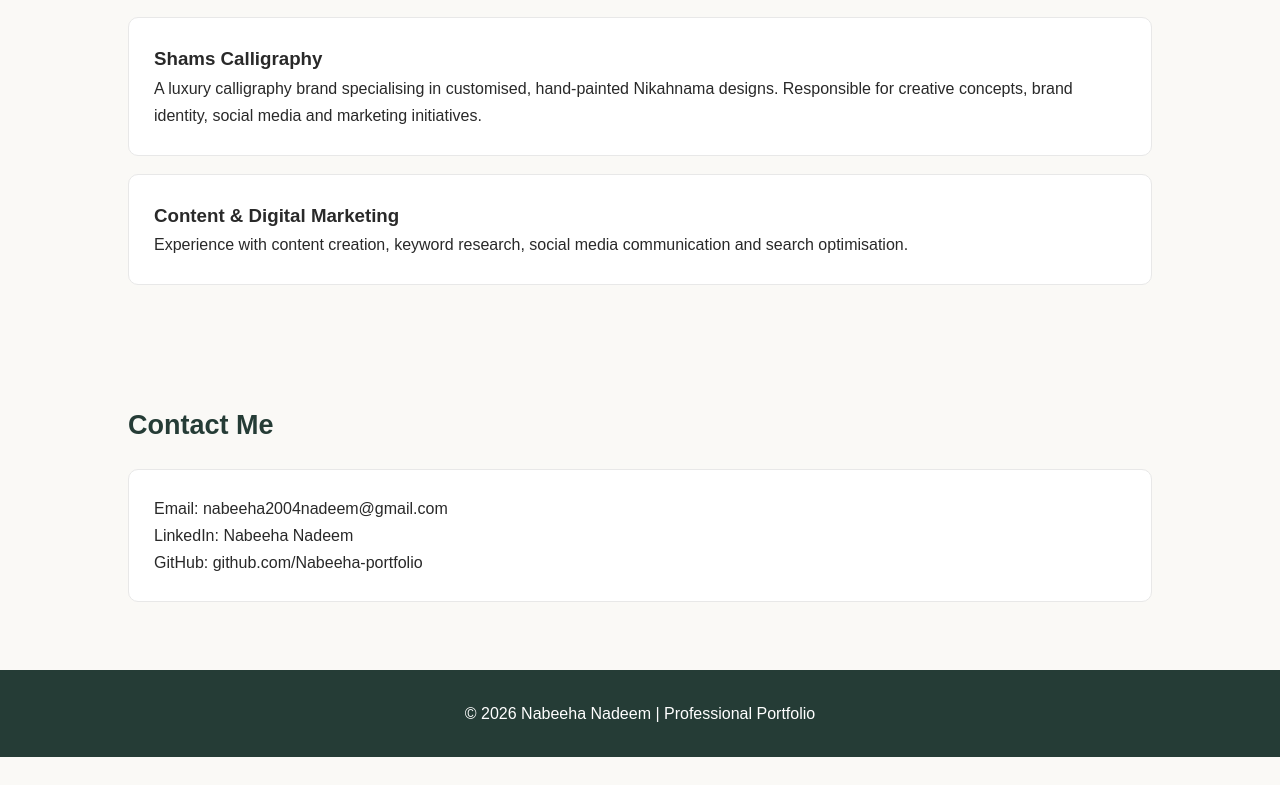
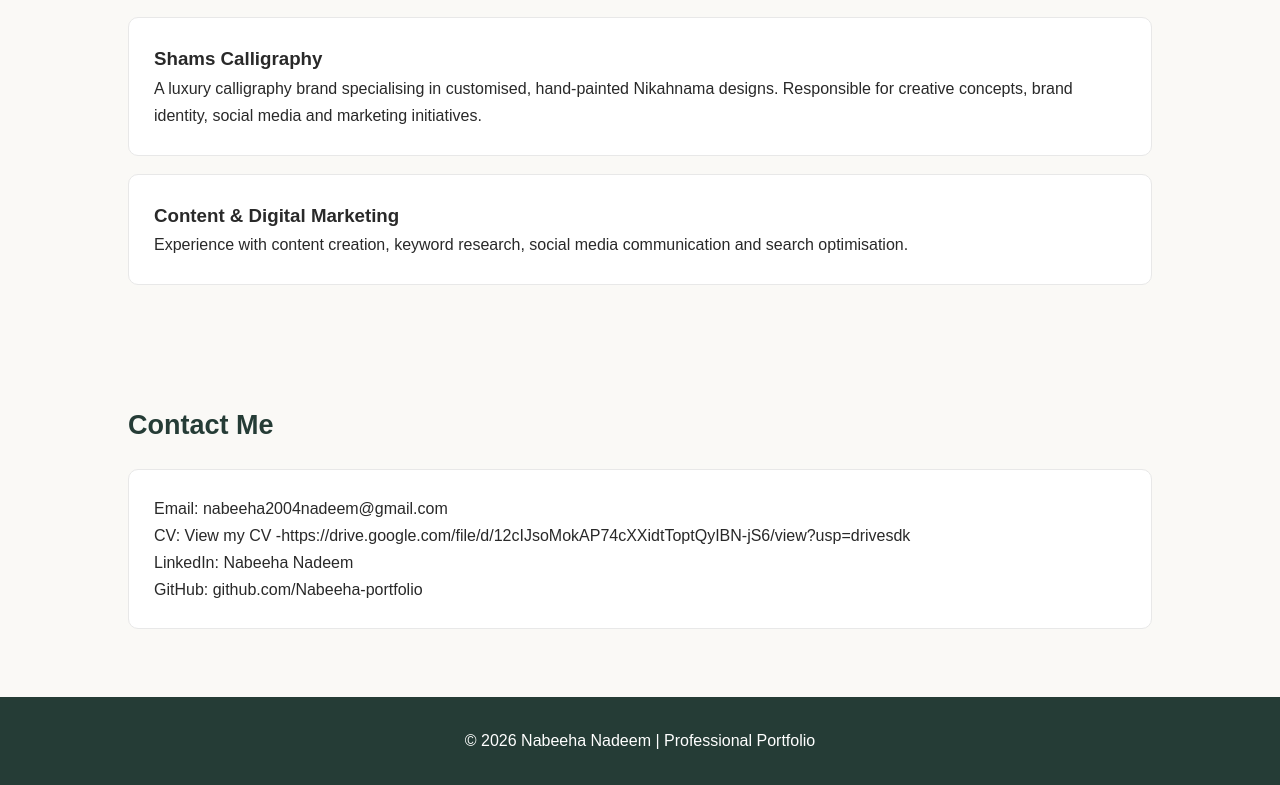
Before and after one commit to Nabeeha-portfolio/Nabeeha-portfolio.github.io, a plain HTML site: page index.html in a window 1280 px wide. Shown: the part 2397-3182 px from the top of the page. Before the commit the page ends 3154 px from the top, so only its background shows below. Drawn offline with Linux system fonts and the light colour scheme.

Commit message:
Add CV link to contact section in index.html

```diff
--- a/index.html
+++ b/index.html
@@ -221,6 +221,7 @@ a {
     <h2>Contact Me</h2>
     <div class="card">
         <p>Email: nabeeha2004nadeem@gmail.com</p>
+        <p>CV: View my CV -https://drive.google.com/file/d/12cIJsoMokAP74cXXidtToptQyIBN-jS6/view?usp=drivesdk</p>
         <p>LinkedIn: Nabeeha Nadeem</p>
         <p>GitHub: github.com/Nabeeha-portfolio</p>
     </div>
```
